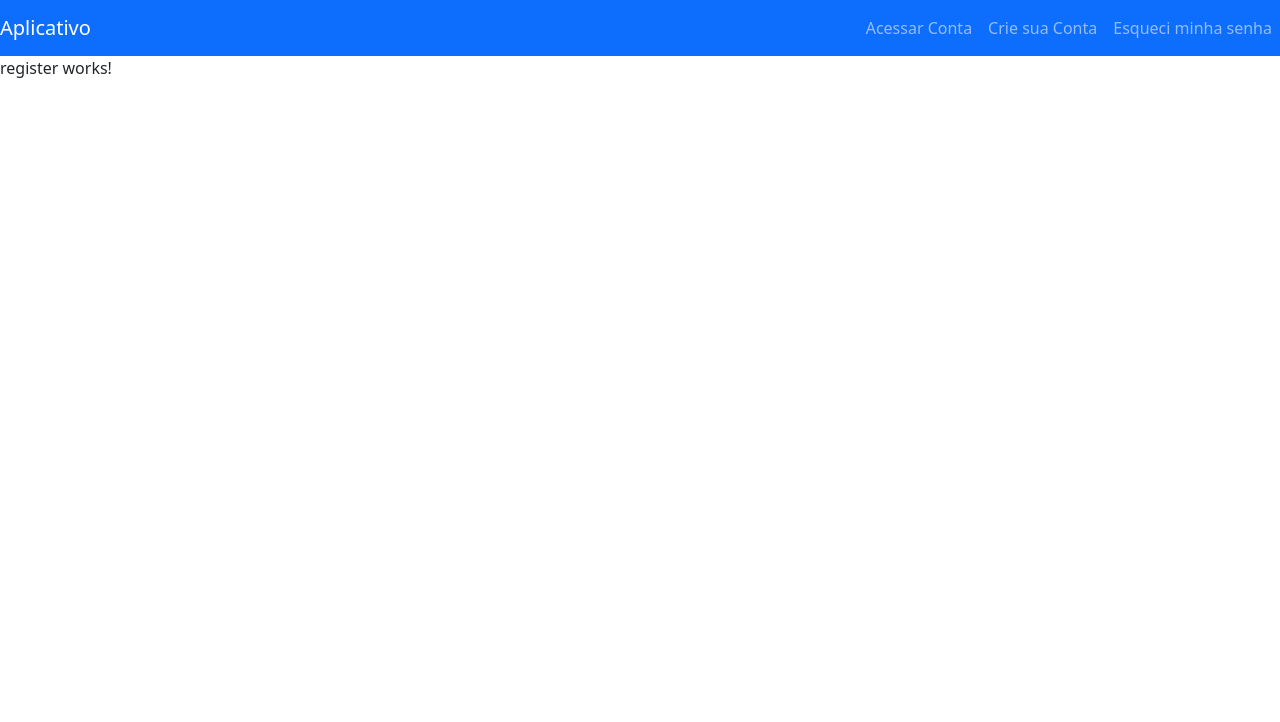
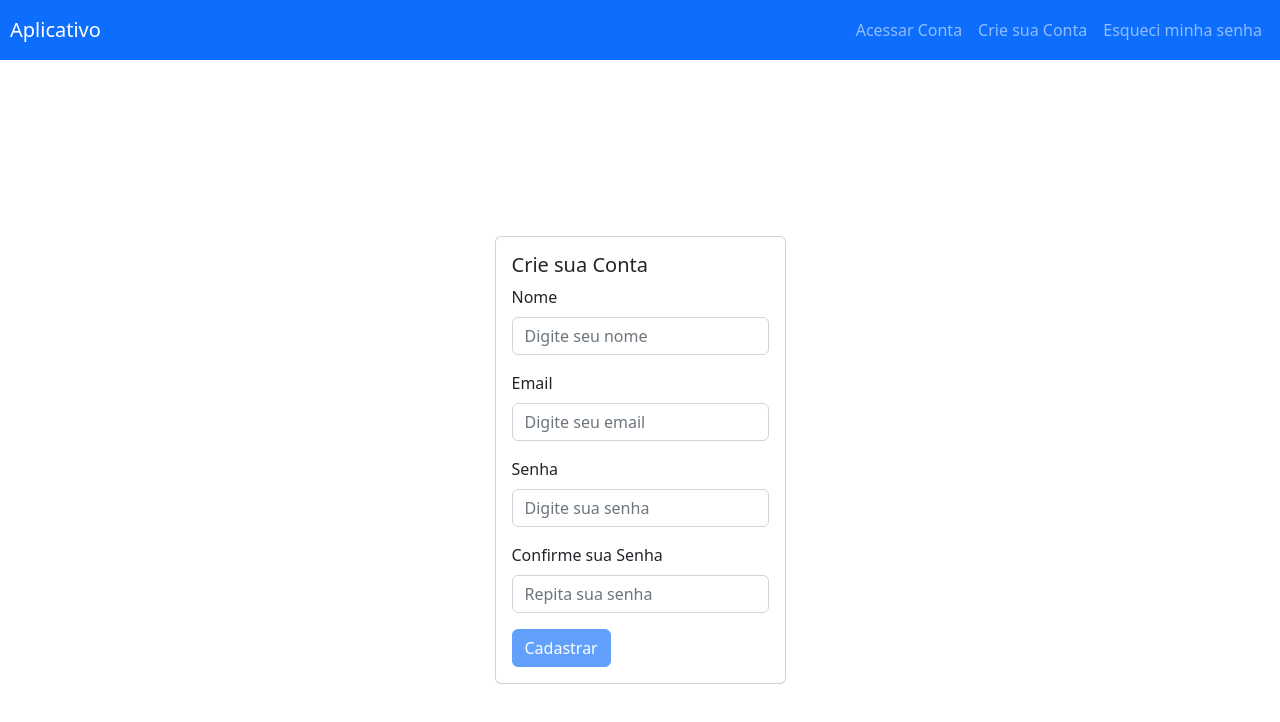
Before and after one commit to fernandogarriganeto/aplicativobase, an Angular app in the folder sistema/: page /criar-conta in a window 1280 px wide. Shown: the top 722 px of the page. Built offline with nearby package versions, Linux system fonts and the light colour scheme.

Commit message:
Sistema_v0.2-ReactiveForms_inicioRegistrar

```diff
--- a/sistema/src/app/app.component.css
+++ b/sistema/src/app/app.component.css
@@ -0,0 +1,6 @@
+* {
+    margin: 0;
+    padding: 0;
+    border: none;
+    list-style: none;
+}
--- a/sistema/src/app/app.module.ts
+++ b/sistema/src/app/app.module.ts
@@ -1,6 +1,7 @@
 import { NgModule } from '@angular/core';
 import { BrowserModule } from '@angular/platform-browser';
 import { AppRoutingModule } from './app.routing';
+import { FormsModule, ReactiveFormsModule } from '@angular/forms';
 
 import { AppComponent } from './app.component';
 import { NavbarComponent } from './components/home/navbar/navbar.component';
@@ -18,7 +19,9 @@ import { PasswordComponent } from './components/home/password/password.component
   ],
   imports: [
     BrowserModule,
-    AppRoutingModule
+    AppRoutingModule,
+    FormsModule,
+    ReactiveFormsModule
   ],
   providers: [],
   bootstrap: [AppComponent]
--- a/sistema/src/app/components/home/navbar/navbar.component.css
+++ b/sistema/src/app/components/home/navbar/navbar.component.css
@@ -0,0 +1,3 @@
+.navbar {
+    padding: 10px;
+}
--- a/sistema/src/app/components/home/register/register.component.html
+++ b/sistema/src/app/components/home/register/register.component.html
@@ -1 +1,27 @@
-<p>register works!</p>
+<div class="container d-flex align-items-center justify-content-center vh-100">
+    <div class="card">
+        <div class="card-body">
+            <h5 class="card-title">Crie sua Conta</h5>
+            <form [formGroup]="formRegister">
+                <div class="mb-3">
+                    <label for="nome" class="form-label">Nome</label>
+                    <input type="nome" class="form-control" id="nome" placeholder="Digite seu nome" formControlName="name">
+                </div>
+                <div class="mb-3">
+                    <label for="email" class="form-label">Email</label>
+                    <input type="email" class="form-control" id="email" placeholder="Digite seu email" formControlName="email">
+                </div>
+                <div class="mb-3">
+                    <label for="password" class="form-label">Senha</label>
+                    <input type="password" class="form-control" id="password" placeholder="Digite sua senha" formControlName="password">
+                </div>
+                <div class="mb-3">
+                    <label for="passwordconfirm" class="form-label">Confirme sua Senha</label>
+                    <input type="password" class="form-control" id="passwordconfirm" placeholder="Repita sua senha" formControlName="passwordConfirm">
+                </div>
+                <button type="submit" class="btn btn-primary" [disabled]="!formRegister.valid">Cadastrar</button>
+            </form>
+
+        </div>
+    </div>
+</div>
--- a/sistema/src/app/components/home/register/register.component.ts
+++ b/sistema/src/app/components/home/register/register.component.ts
@@ -1,4 +1,5 @@
 import { Component } from '@angular/core';
+import { FormGroup, FormControl, Validators } from '@angular/forms';
 
 @Component({
   selector: 'app-register',
@@ -7,4 +8,22 @@ import { Component } from '@angular/core';
 })
 export class RegisterComponent {
 
+  formRegister = new FormGroup({
+    name: new FormControl('', [
+      Validators.required,
+      Validators.pattern(/^[a-zA-ZÀ-Üà-ü\s]{8,100}$/)
+    ]),
+    email: new FormControl('',[
+      Validators.required,
+      Validators.email
+    ]),
+    password: new FormControl('',[
+      Validators.required,
+      Validators.pattern(/^(?=.*[a-z])(?=.*[A-Z])(?=.*[@$!%*?&])[A-Za-z\d@$!%*?&]{8,}$/)
+    ]),
+    passwordConfirm: new FormControl('', [
+      Validators.required
+    ]),
+  })
+
 }
```
Also changed, not shown: 1 other file (tests, documents, lock files or other folders).
